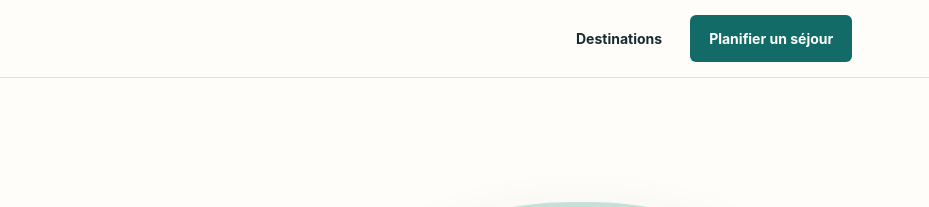
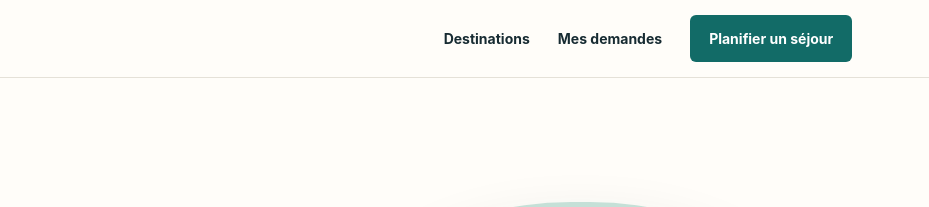
Before and after one commit to sellamifedi71-cyber/tpetude, a plain HTML site: page index.html in a window 1280 px wide. Shown: the top 207 px of the page, 351-1280 px from the left. Drawn offline with Linux system fonts and the light colour scheme.

Commit message:
Add trip-request history navigation

```diff
--- a/index.html
+++ b/index.html
@@ -6,7 +6,7 @@
   <title>Fedi Travel — Explorez la Tunisie</title><link rel="stylesheet" href="mesStyles.css">
 </head>
 <body>
-<header class="site-header"><a class="brand" href="index.html"><span class="brand-mark">F</span><span>Fedi <b>Travel</b></span></a><nav aria-label="Navigation principale"><a href="destination.html">Destinations</a><a href="sejour.html" class="nav-cta">Planifier un séjour</a></nav></header>
+<header class="site-header"><a class="brand" href="index.html"><span class="brand-mark">F</span><span>Fedi <b>Travel</b></span></a><nav aria-label="Navigation principale"><a href="destination.html">Destinations</a><a href="demandes.html">Mes demandes</a><a href="sejour.html" class="nav-cta">Planifier un séjour</a></nav></header>
 <main>
 <section class="hero"><div class="hero-copy"><p class="eyebrow">Bienvenue en Tunisie</p><h1>Un pays, mille façons de <em>s’émerveiller.</em></h1><p>Des médinas chargées d’histoire aux plages méditerranéennes, composez votre prochaine escapade à votre rythme.</p><a class="button" href="destination.html">Explorer les destinations</a></div><div class="hero-art" role="img" aria-label="Paysage tunisien, entre mer et désert"><div class="sun"></div><div class="arch"></div><span class="art-label">TUNISIE · 36° 48′ N</span></div></section>
 <section class="intro"><p class="eyebrow">L’esprit du voyage</p><h2>La Tunisie se découvre à chaque détour.</h2><p>Trois idées pour commencer : flâner dans les ruelles de Hammamet, remonter le temps à El Jem ou explorer les vestiges antiques de Sbeïtla.</p></section>
```
